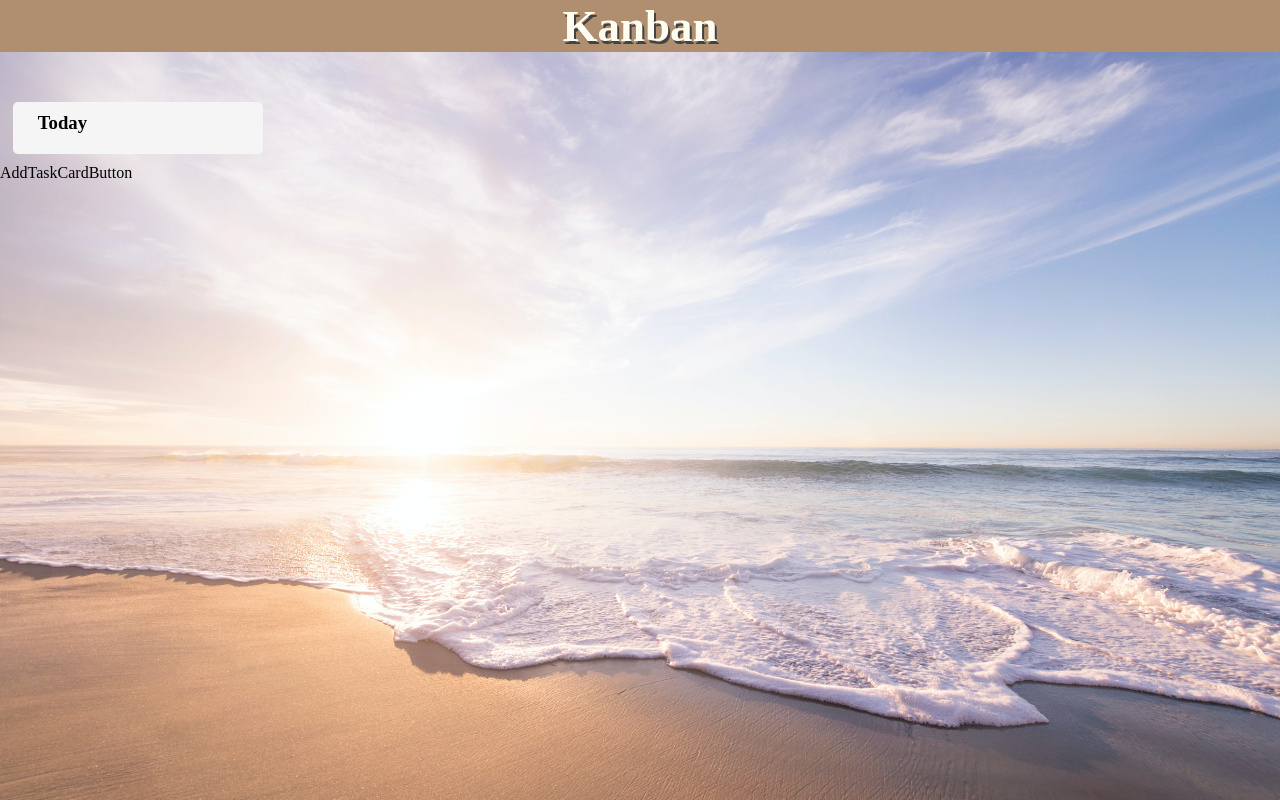
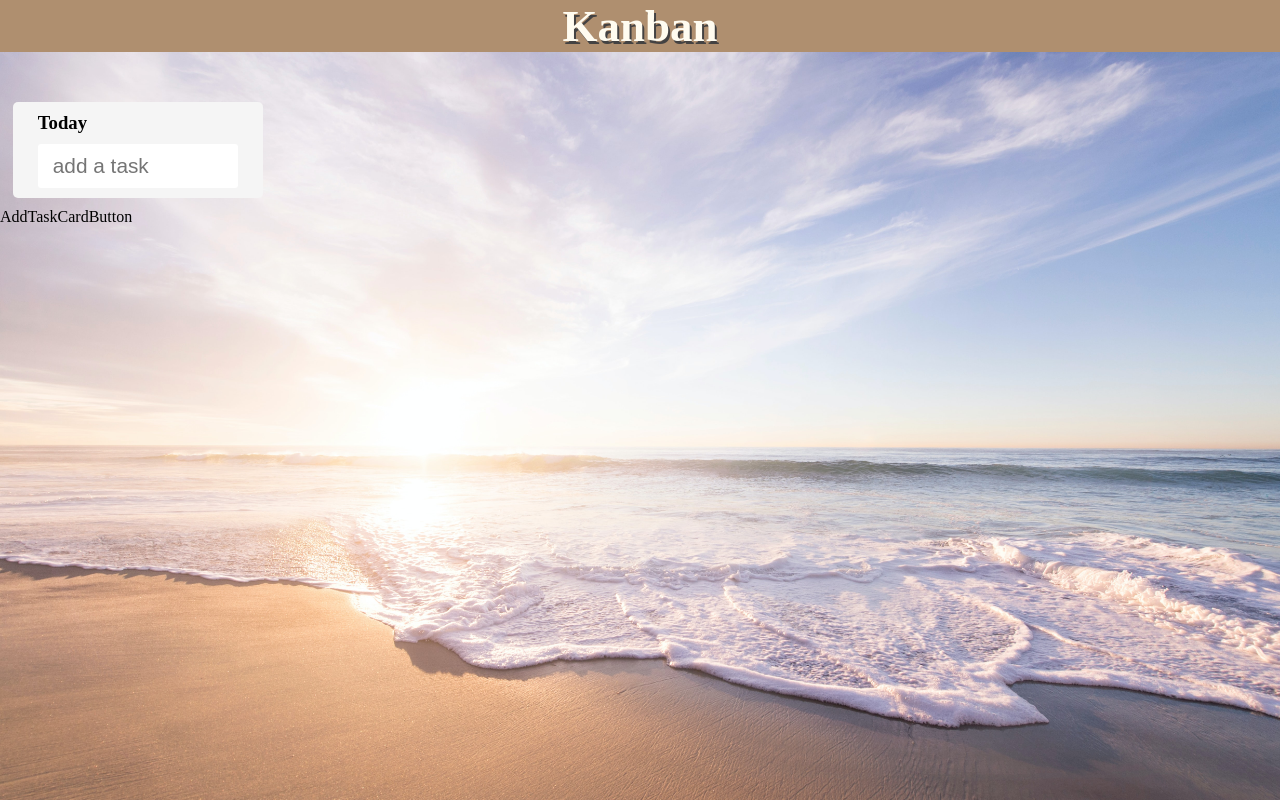
Before and after one commit to narutaku0914/kanban-board, a React (Create React App) app: page / in a window 1280 px wide. Built offline with nearby package versions, Linux system fonts and the light colour scheme.

Commit message:
task入力欄、入力したタスクを下に表示

```diff
--- a/src/components/tasks/TaskAddInput.jsx
+++ b/src/components/tasks/TaskAddInput.jsx
@@ -1,3 +1,36 @@
-export const TaskAddInput = () => {
-  return <div></div>;
+export const TaskAddInput = ({
+  inputText,
+  setInputText,
+  taskList,
+  setTaskList,
+}) => {
+  const handleSubmit = (e) => {
+    e.preventDefault();
+
+    // taskListへ追加
+    setTaskList([...taskList, { text: inputText }]);
+
+    // 入力欄を空に
+    setInputText("");
+  };
+
+  const handleChage = (e) => {
+    setInputText(e.target.value);
+  };
+
+  console.log(taskList);
+
+  return (
+    <div>
+      <form onSubmit={handleSubmit}>
+        <input
+          type="text"
+          placeholder="add a task"
+          className="taskAdd"
+          onChange={handleChage}
+          value={inputText}
+        />
+      </form>
+    </div>
+  );
 };
--- a/src/components/tasks/TaskCard.jsx
+++ b/src/components/tasks/TaskCard.jsx
@@ -1,15 +1,23 @@
+import { useState } from "react";
 import { TaskCardDeleteButton } from "./button/TaskCardDeleteButton";
 import { TaskAddInput } from "./TaskAddInput";
 import { TaskCardTitle } from "./TaskCardTitle";
 import { Tasks } from "./Tasks";
 
 export const TaskCard = () => {
+  const [inputText, setInputText] = useState("");
+  const [taskList, setTaskList] = useState([]);
   return (
     <div className="taskCard">
       <TaskCardTitle />
       <TaskCardDeleteButton />
-      <TaskAddInput />
-      <Tasks />
+      <TaskAddInput
+        inputText={inputText}
+        setInputText={setInputText}
+        taskList={taskList}
+        setTaskList={setTaskList}
+      />
+      <Tasks inputText={inputText} taskList={taskList} />
     </div>
   );
 };
--- a/src/components/tasks/Tasks.jsx
+++ b/src/components/tasks/Tasks.jsx
@@ -1,3 +1,9 @@
-export const Tasks = () => {
-  return <div></div>;
+export const Tasks = ({ inputText, taskList }) => {
+  return (
+    <>
+      {taskList.map((task) => (
+        <div key={task.text}>{task.text}</div>
+      ))}
+    </>
+  );
 };
--- a/src/index.css
+++ b/src/index.css
@@ -46,3 +46,12 @@ header {
   border: none;
   outline: none;
 }
+
+.taskAdd {
+  width: 100%;
+  font-size: 1.3rem;
+  padding: 10px 15px;
+  border-radius: 3px;
+  border: none;
+  outline: none;
+}
```
